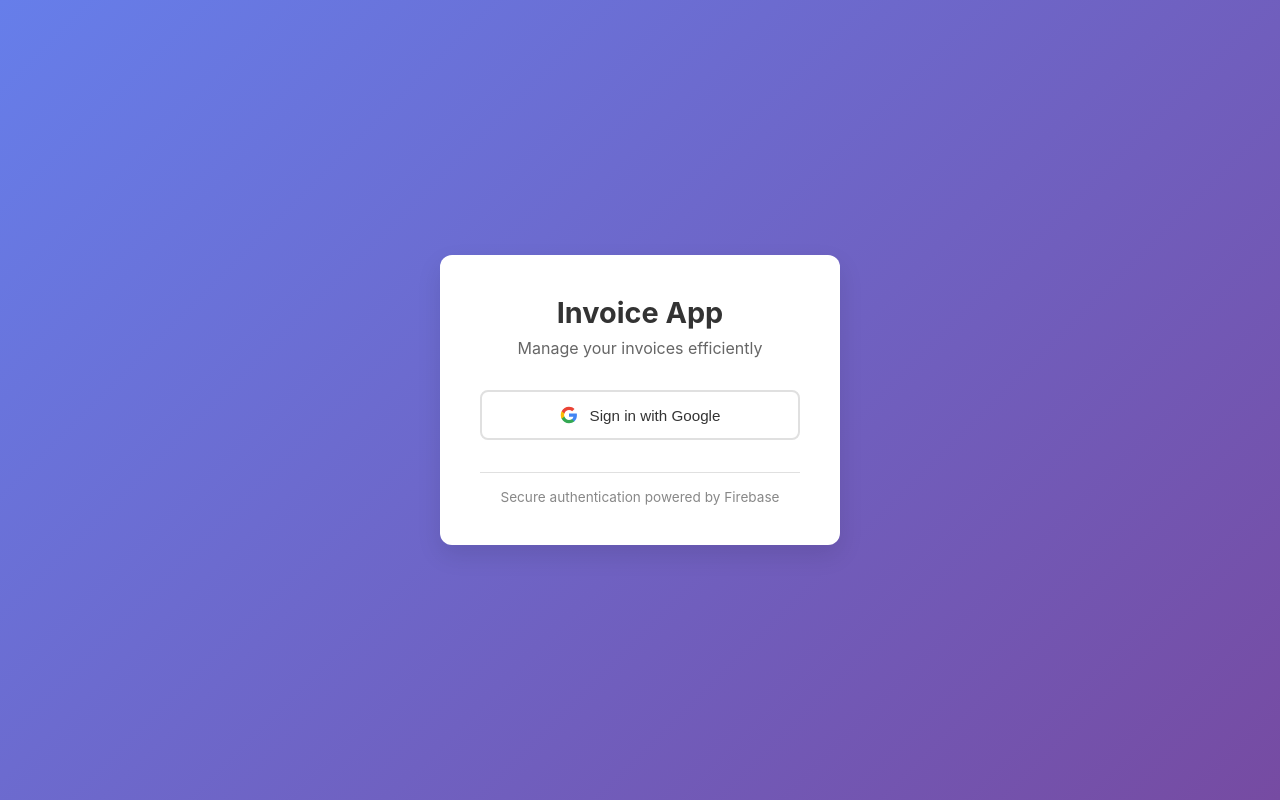
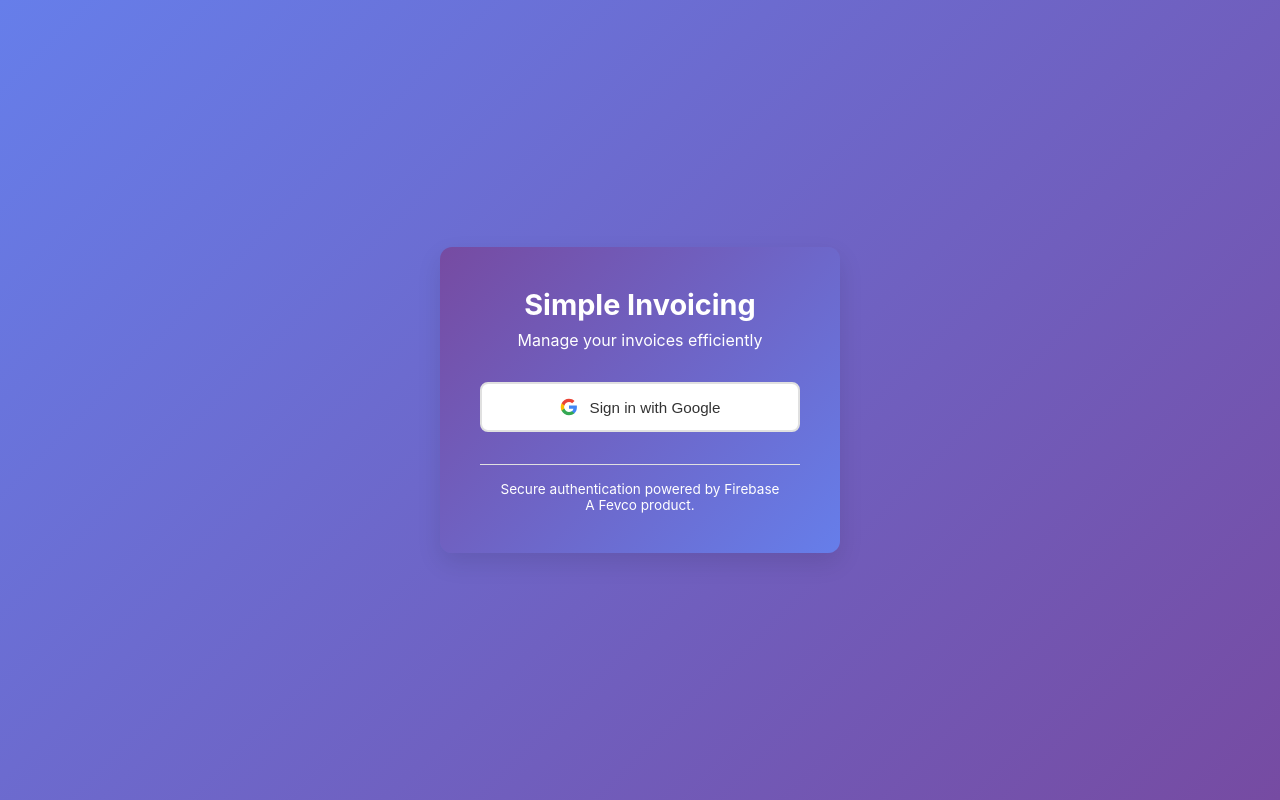
Before and after one commit to catbarber/fevco-invoice, a React (Vite) app: page / in a window 1280 px wide. Built offline with nearby package versions, Linux system fonts and the light colour scheme; no server answers.

Commit message:
updated css style

```diff
--- a/src/components/Login.jsx
+++ b/src/components/Login.jsx
@@ -18,7 +18,7 @@ const Login = () => {
     <div className="login-container">
       <div className="login-card">
         <div className="login-header">
-          <h1>Invoice App</h1>
+          <h1>Simple Invoicing</h1>
           <p>Manage your invoices efficiently</p>
         </div>
 
@@ -39,6 +39,7 @@ const Login = () => {
 
         <div className="login-footer">
           <p>Secure authentication powered by Firebase</p>
+          <p>A Fevco product.</p>
         </div>
       </div>
     </div>
--- a/src/pages/Dashboard.jsx
+++ b/src/pages/Dashboard.jsx
@@ -199,7 +199,7 @@ const Dashboard = () => {
       <header className="dashboard-header">
         <div className="header-content">
           <div className="header-title">
-            <h1>📊 Invoice Manager</h1>
+            <h1>📊 Simple Invoicing</h1>
             <p>Manage your invoices efficiently</p>
           </div>
           <div className="user-info">
--- a/src/styles/Dashboard.css
+++ b/src/styles/Dashboard.css
@@ -5,7 +5,7 @@
 }
 
 .dashboard-header {
-  background: white;
+  background: linear-gradient(to bottom, #e0f2f1 0%, #b2dfdb 50%, #80cbc4 100%);
   border-bottom: 1px solid #e0e0e0;
   padding: 1rem 0;
   box-shadow: 0 2px 10px rgba(0, 0, 0, 0.1);
@@ -45,8 +45,8 @@
 }
 
 .user-avatar {
-  width: 44px;
-  height: 44px;
+  width: 80px;
+  height: 80px;
   border-radius: 50%;
   border: 2px solid #007bff;
 }
@@ -67,7 +67,7 @@
 }
 
 .logout-btn {
-  background: #6c757d;
+  background: linear-gradient(to bottom, #ff0000, #8b0000);
   color: white;
   border: none;
   padding: 0.75rem 1.5rem;
@@ -180,7 +180,7 @@
 /* Responsive Design */
 @media (max-width: 768px) {
   .header-content {
-    flex-direction: column;
+    flex-direction: column-reverse;
     gap: 1rem;
     text-align: center;
   }
--- a/src/styles/Login.css
+++ b/src/styles/Login.css
@@ -9,7 +9,7 @@
 }
 
 .login-card {
-  background: white;
+  background: linear-gradient(135deg, #764ba2 0%,  #667eea 100%);
   padding: 2.5rem;
   border-radius: 12px;
   box-shadow: 0 10px 25px rgba(0, 0, 0, 0.1);
@@ -19,13 +19,13 @@
 }
 
 .login-header h1 {
-  color: #333;
+  color: #fff;
   margin-bottom: 0.5rem;
   font-size: 1.8rem;
 }
 
 .login-header p {
-  color: #666;
+  color: #fff;
   margin-bottom: 2rem;
 }
 
@@ -47,8 +47,9 @@
 }
 
 .google-signin-btn:hover {
-  border-color: #007bff;
-  background: #f8f9fa;
+  border-color: #E6E6FA;
+  background: #E6E6FA;
+  color:#333;
 }
 
 .google-icon {
@@ -63,6 +64,6 @@
 }
 
 .login-footer p {
-  color: #888;
+  color: #fff;
   font-size: 0.85rem;
 }
```
